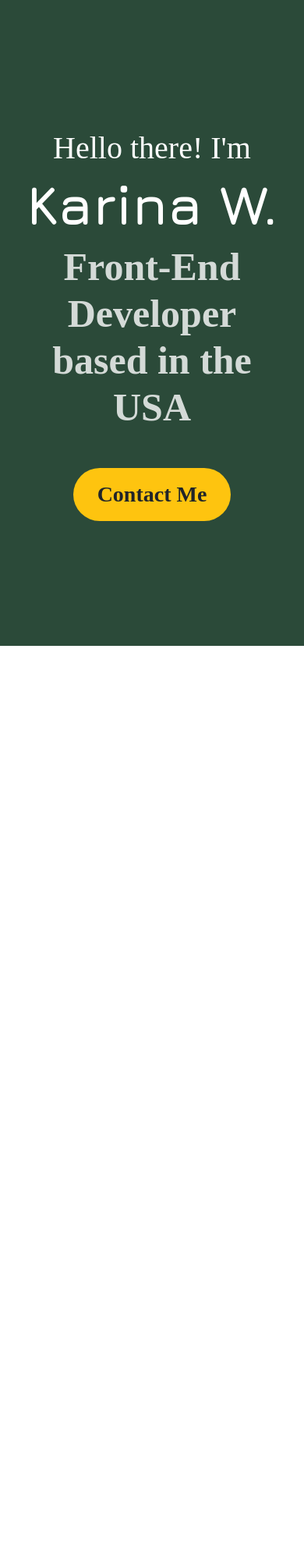
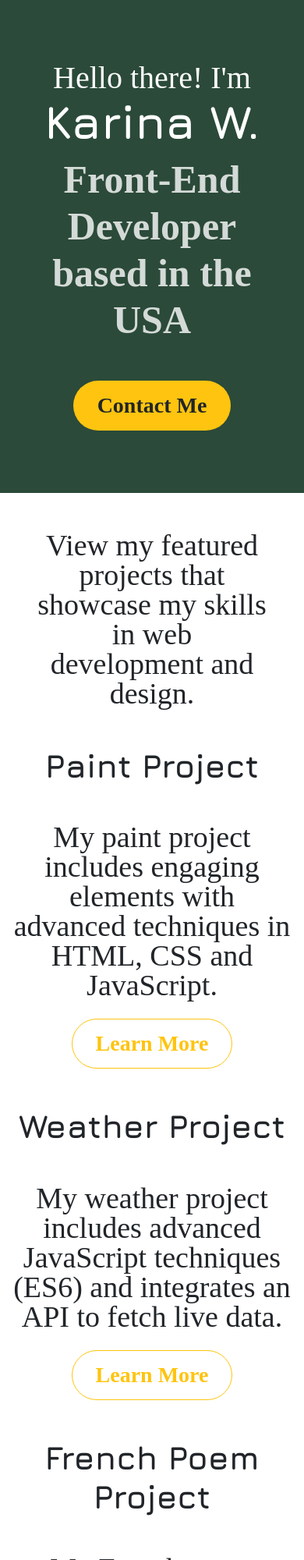
Before and after one commit to kwill775/portfolio-project, a plain HTML site: page index.html in a window 390 px wide. Shown: the top 2000 px of the page at 78% size. Before the commit the page ends 844 px from the top, so only its background shows below. Drawn offline with nearby package versions, Linux system fonts and the light colour scheme; a web font is replaced by a local one.

Commit message:
integrated homepage content and design

```diff
--- a/css/styles.css
+++ b/css/styles.css
@@ -20,7 +20,16 @@ h6 {
 }
 
 h1 {
-  font-size: 70px;
+  font-size: 96px;
+}
+
+h2 {
+  font-size: 50px;
+}
+
+p {
+  font-size: 38px;
+  line-height: 1;
 }
 
 .hero {
@@ -44,8 +53,36 @@ h1 {
 .btn-branding {
   background: var(--branding-color);
   border-radius: 50px;
-  font-size: 18px;
-  padding: 12px 30px;
+  padding: 10px 30px;
   font-size: 28px;
   font-weight: bold;
 }
+
+.btn-branding-outline {
+  color: var(--branding-color);
+  border-color: var(--branding-color);
+  border-radius: 50px;
+  padding: 10px 30px;
+  font-size: 28px;
+  font-weight: bold;
+}
+
+.project-description {
+  padding: 120px 60px;
+}
+
+@media (max-width: 960px) {
+  h1 {
+    font-size: 60px;
+  }
+  h2 {
+    font-size: 42px;
+  }
+  .hero {
+    padding: 80px 20px;
+  }
+  .project-description {
+    text-align: center;
+    padding: 0;
+  }
+}
--- a/index.html
+++ b/index.html
@@ -39,5 +39,68 @@
       <h2 class="mb-5">Front-End Developer based in the USA</h2>
       <div><a href="#" class="btn btn-branding">Contact Me</a></div>
     </div>
+    <p class="text-center m-5">
+      View my featured projects that showcase my skills in web development and
+      design.
+    </p>
+    <div class="container">
+      <div class="row mb-5">
+        <div class="col d-none d-lg-block">
+          <img
+            src="images/paint.png"
+            class="img-fluid"
+            alt="painting webpage"
+          />
+        </div>
+        <div class="col">
+          <div class="project-description">
+            <h2 class="mb-5">Paint Project</h2>
+            <p class="mb-4">
+              My paint project includes engaging elements with advanced
+              techniques in HTML, CSS and JavaScript.
+            </p>
+            <a href="#" class="btn btn-branding-outline">Learn More</a>
+          </div>
+        </div>
+      </div>
+      <div class="row mb-5">
+        <div class="col">
+          <div class="project-description">
+            <h2 class="mb-5">Weather Project</h2>
+            <p class="mb-4">
+              My weather project includes advanced JavaScript techniques (ES6)
+              and integrates an API to fetch live data.
+            </p>
+            <a href="#" class="btn btn-branding-outline">Learn More</a>
+          </div>
+        </div>
+        <div class="col d-none d-lg-block">
+          <img
+            src="images/weather.png"
+            class="img-fluid"
+            alt="weather app page"
+          />
+        </div>
+      </div>
+      <div class="row">
+        <div class="col d-none d-lg-block">
+          <img
+            src="images/poem.png"
+            class="img-fluid"
+            alt="French poem webpage"
+          />
+        </div>
+        <div class="col">
+          <div class="project-description">
+            <h2 class="mb-5">French Poem Project</h2>
+            <p class="mb-4">
+              My French poem project includes an interactive web application
+              using artificial intelligence.
+            </p>
+            <a href="#" class="btn btn-branding-outline">Learn More</a>
+          </div>
+        </div>
+      </div>
+    </div>
   </body>
 </html>
```
Also changed, not shown: images/poem.png (added), images/weather.png (added), 1 other file.
